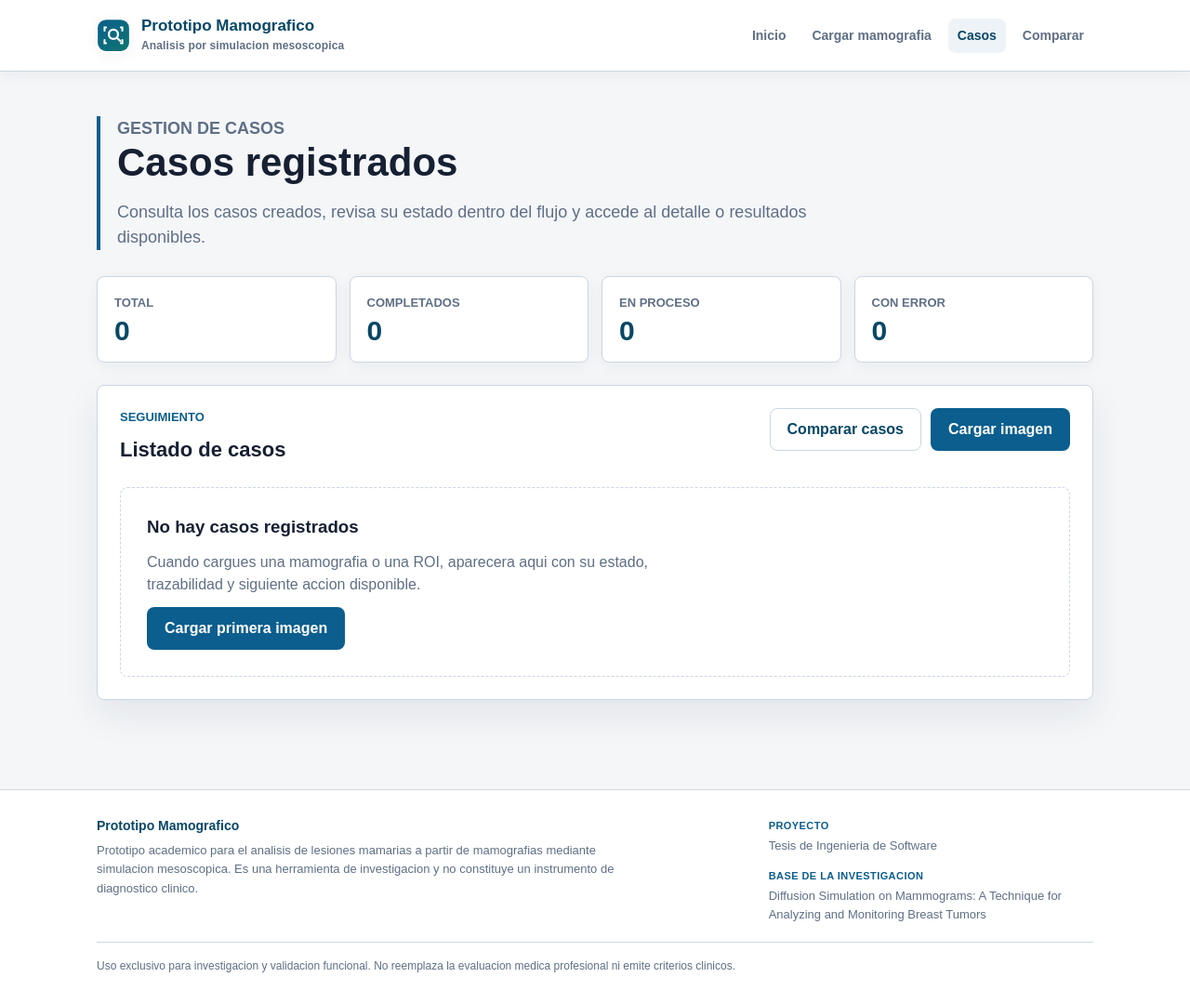
After one commit to MatiasVz/prototipo-mamografia, a Flask app: page /mamografias/casos in a window 1280 px wide. The commit adds this page. Shown: the whole page at 93% size. Run offline with Flask 3, Linux system fonts and the light colour scheme.

Commit message:
PRO-52 Crear listado de casos y navegacion de resultados

```diff
--- a/web/app/routes/upload.py
+++ b/web/app/routes/upload.py
@@ -108,6 +108,18 @@ def upload_mammogram():
         return redirect(url_for("upload.upload_mammogram"))
 
     return render_template("upload.html", accepted_formats=accepted_formats)
+
+
+@upload_bp.get("/casos")
+def case_list():
+    cases = Case.query.order_by(Case.id.desc()).all()
+    case_rows = tuple(_build_case_list_row(case) for case in cases)
+
+    return render_template(
+        "case_list.html",
+        case_rows=case_rows,
+        case_summary=_build_case_list_summary(cases),
+    )
 
 
 @upload_bp.get("/comparar")
@@ -579,6 +591,20 @@ def _format_file_type(file_type):
     return file_type or "No registrado"
 
 
+def _format_status_label(status):
+    status_labels = {
+        CaseStatus.REGISTERED: "Registrado",
+        CaseStatus.ROI_CONFIRMED: "ROI confirmada",
+        CaseStatus.PENDING: "En cola",
+        CaseStatus.PROCESSING: "Procesando",
+        CaseStatus.COMPLETED: "Completado",
+        CaseStatus.ERROR: "Error",
+        CaseStatus.NOTIFIED: "Notificado",
+    }
+
+    return status_labels.get(status, status or "No registrado")
+
+
 def _get_roi_state_label(case):
     if _is_roi_confirmed_state(case):
         return "Confirmada"
@@ -587,6 +613,105 @@ def _get_roi_state_label(case):
         return "Asociada (pendiente de confirmar)"
 
     return "Pendiente"
+
+
+def _build_case_list_row(case):
+    has_results = case.status == CaseStatus.COMPLETED and _has_simulation_results(case)
+
+    return {
+        "id": case.id,
+        "created_at": _format_datetime(case.created_at),
+        "original_filename": case.original_filename,
+        "input_mode": _format_input_mode(case.input_mode),
+        "file_type": _format_file_type(case.file_type),
+        "file_size": _format_file_size(case.file_size_bytes),
+        "status": case.status,
+        "status_label": _format_status_label(case.status),
+        "roi_state": _get_roi_state_label(case),
+        "pgm_state": _get_pgm_state_label(case),
+        "results_state": _get_simulation_result_state_label(case),
+        "has_results": has_results,
+        "primary_action": _get_case_list_primary_action(case, has_results),
+        "detail_url": url_for("upload.case_detail", case_id=case.id),
+        "results_url": url_for("upload.case_detail", case_id=case.id)
+        + "#simulation-results",
+        "crop_url": url_for("upload.crop_case_roi", case_id=case.id),
+        "error_message": case.error_message,
+    }
+
+
+def _build_case_list_summary(cases):
+    return {
+        "total": len(cases),
+        "completed": sum(1 for case in cases if case.status == CaseStatus.COMPLETED),
+        "processing": sum(
+            1
+            for case in cases
+            if case.status in {CaseStatus.PENDING, CaseStatus.PROCESSING}
+        ),
+        "errors": sum(1 for case in cases if case.status == CaseStatus.ERROR),
+    }
+
+
+def _get_case_list_primary_action(case, has_results):
+    if has_results:
+        return {
+            "label": "Ver resultados",
+            "url": url_for("upload.case_detail", case_id=case.id) + "#simulation-results",
+        }
+
+    if case.status == CaseStatus.COMPLETED:
+        return {
+            "label": "Revisar resultados",
+            "url": url_for("upload.case_detail", case_id=case.id) + "#simulation-results",
+        }
+
+    if case.status == CaseStatus.PROCESSING:
+        return {
+            "label": "Seguir proceso",
+            "url": url_for("upload.case_detail", case_id=case.id),
+        }
+
+    if case.status == CaseStatus.PENDING:
+        return {
+            "label": "Ver cola",
+            "url": url_for("upload.case_detail", case_id=case.id),
+        }
+
+    if case.status == CaseStatus.ERROR:
+        return {
+            "label": "Revisar error",
+            "url": url_for("upload.case_detail", case_id=case.id),
+        }
+
+    if case.input_mode == InputMode.MAMMOGRAM and not case.roi_file_path:
+        return {
+            "label": "Recortar ROI",
+            "url": url_for("upload.crop_case_roi", case_id=case.id),
+        }
+
+    if case.roi_file_path and not _is_roi_confirmed_state(case):
+        return {
+            "label": "Confirmar ROI",
+            "url": url_for("upload.case_detail", case_id=case.id),
+        }
+
+    if case.status == CaseStatus.ROI_CONFIRMED and not case.simulation_input_file_path:
+        return {
+            "label": "Preparar PGM",
+            "url": url_for("upload.case_detail", case_id=case.id),
+        }
+
+    if case.simulation_input_file_path:
+        return {
+            "label": "Encolar simulacion",
+            "url": url_for("upload.case_detail", case_id=case.id),
+        }
+
+    return {
+        "label": "Ver detalle",
+        "url": url_for("upload.case_detail", case_id=case.id),
+    }
 
 
 def _get_pgm_state_label(case):
--- a/web/app/static/css/main.css
+++ b/web/app/static/css/main.css
@@ -123,6 +123,7 @@ select:focus-visible {
 
 .app-nav {
   display: flex;
+  flex-wrap: wrap;
   gap: 8px;
 }
 
@@ -722,6 +723,149 @@ select:focus-visible {
   background: #fff3df;
   border-color: #f4cf98;
   color: var(--color-warning);
+}
+
+.cases-heading {
+  max-width: 860px;
+}
+
+.cases-overview {
+  display: grid;
+  gap: 14px;
+  grid-template-columns: repeat(4, minmax(0, 1fr));
+  margin-top: 28px;
+}
+
+.cases-summary-card {
+  background: var(--color-surface);
+  border: 1px solid var(--color-border);
+  border-radius: 8px;
+  box-shadow: var(--shadow-subtle);
+  display: grid;
+  gap: 6px;
+  padding: 18px;
+}
+
+.cases-summary-card span {
+  color: var(--color-muted);
+  font-size: 13px;
+  font-weight: 700;
+  text-transform: uppercase;
+}
+
+.cases-summary-card strong {
+  color: var(--color-primary-dark);
+  font-size: 30px;
+  line-height: 1;
+}
+
+.cases-panel {
+  background: var(--color-surface);
+  border: 1px solid var(--color-border);
+  border-radius: 8px;
+  box-shadow: var(--shadow-soft);
+  margin-top: 24px;
+  padding: 24px;
+}
+
+.cases-actions {
+  display: flex;
+  flex-wrap: wrap;
+  gap: 10px;
+  justify-content: flex-end;
+}
+
+.cases-table-wrap {
+  border: 1px solid var(--color-border);
+  border-radius: 8px;
+  overflow-x: auto;
+}
+
+.cases-table {
+  border-collapse: collapse;
+  font-size: 14px;
+  min-width: 980px;
+  width: 100%;
+}
+
+.cases-table th,
+.cases-table td {
+  border-bottom: 1px solid var(--color-border);
+  padding: 14px 12px;
+  text-align: left;
+  vertical-align: top;
+}
+
+.cases-table tr:last-child th,
+.cases-table tr:last-child td {
+  border-bottom: 0;
+}
+
+.cases-table thead th {
+  color: var(--color-primary-dark);
+  font-size: 12px;
+  text-transform: uppercase;
+}
+
+.cases-table tbody th a {
+  color: var(--color-primary-dark);
+  font-weight: 800;
+}
+
+.cases-table tbody th a:hover,
+.cases-table tbody th a:focus {
+  color: var(--color-primary);
+  text-decoration: underline;
+}
+
+.cases-table tbody th span,
+.cases-table td span {
+  color: var(--color-muted);
+  display: block;
+  font-size: 12px;
+  font-weight: 600;
+  margin-top: 4px;
+}
+
+.cases-table td strong {
+  display: block;
+  max-width: 210px;
+  overflow-wrap: anywhere;
+}
+
+.cases-error-note {
+  color: var(--color-danger);
+  max-width: 240px;
+}
+
+.cases-row-actions {
+  display: grid;
+  gap: 8px;
+  min-width: 150px;
+}
+
+.cases-row-actions .button {
+  min-height: 38px;
+  padding: 8px 12px;
+}
+
+.cases-empty {
+  border: 1px dashed var(--color-border);
+  border-radius: 8px;
+  display: grid;
+  gap: 12px;
+  justify-items: start;
+  padding: 28px;
+}
+
+.cases-empty h3,
+.cases-empty p {
+  margin: 0;
+}
+
+.cases-empty p {
+  color: var(--color-muted);
+  max-width: 620px;
 }
 
 .case-detail-layout {
@@ -1626,6 +1770,10 @@ body.modal-open {
     grid-template-columns: 1fr;
   }
 
+  .cases-overview {
+    grid-template-columns: repeat(2, minmax(0, 1fr));
+  }
+
   .comparison-form,
   .comparison-map-pair__grid {
     grid-template-columns: 1fr;
@@ -1644,7 +1792,7 @@ body.modal-open {
   }
 
   .app-nav a {
-    flex: 1;
+    flex: 1 1 calc(50% - 8px);
     text-align: center;
   }
 
@@ -1686,6 +1834,18 @@ body.modal-open {
     grid-template-columns: 1fr;
   }
 
+  .cases-overview {
+    grid-template-columns: 1fr;
+  }
+
+  .cases-panel {
+    padding: 18px;
+  }
+
+  .cases-actions {
+    width: 100%;
+  }
+
   .case-detail-layout {
     grid-template-columns: 1fr;
   }
--- a/web/app/templates/base.html
+++ b/web/app/templates/base.html
@@ -46,8 +46,12 @@
           >Inicio</a>
           <a
             href="{{ url_for('upload.upload_mammogram') }}"
-            {% if request.endpoint in ('upload.upload_mammogram', 'upload.case_detail', 'upload.crop_case_roi') %}aria-current="page"{% endif %}
+            {% if request.endpoint == 'upload.upload_mammogram' %}aria-current="page"{% endif %}
           >Cargar mamografia</a>
+          <a
+            href="{{ url_for('upload.case_list') }}"
+            {% if request.endpoint in ('upload.case_list', 'upload.case_detail', 'upload.crop_case_roi') %}aria-current="page"{% endif %}
+          >Casos</a>
           <a
             href="{{ url_for('upload.compare_cases') }}"
             {% if request.endpoint == 'upload.compare_cases' %}aria-current="page"{% endif %}
--- a/web/app/templates/case_detail.html
+++ b/web/app/templates/case_detail.html
@@ -83,7 +83,11 @@
         </dl>
       </div>
 
-      <section class="simulation-results" aria-labelledby="simulation-results-title">
+      <section
+        class="simulation-results"
+        id="simulation-results"
+        aria-labelledby="simulation-results-title"
+      >
         <div class="simulation-results__header">
           <div>
             <p class="eyebrow">Resultados MPC</p>
--- /dev/null
+++ b/web/app/templates/case_list.html
@@ -0,0 +1,116 @@
+{% extends "base.html" %}
+
+{% block title %}Casos registrados | {{ config.APP_NAME }}{% endblock %}
+
+{% block content %}
+  <section class="page-heading cases-heading" aria-labelledby="cases-title">
+    <p class="eyebrow">Gestion de casos</p>
+    <h1 id="cases-title">Casos registrados</h1>
+    <p>
+      Consulta los casos creados, revisa su estado dentro del flujo y accede al
+      detalle o resultados disponibles.
+    </p>
+  </section>
+
+  <section class="cases-overview" aria-label="Resumen de casos">
+    <article class="cases-summary-card">
+      <span>Total</span>
+      <strong>{{ case_summary.total }}</strong>
+    </article>
+    <article class="cases-summary-card">
+      <span>Completados</span>
+      <strong>{{ case_summary.completed }}</strong>
+    </article>
+    <article class="cases-summary-card">
+      <span>En proceso</span>
+      <strong>{{ case_summary.processing }}</strong>
+    </article>
+    <article class="cases-summary-card">
+      <span>Con error</span>
+      <strong>{{ case_summary.errors }}</strong>
+    </article>
+  </section>
+
+  <section class="cases-panel" aria-labelledby="cases-panel-title">
+    <div class="panel-header">
+      <div>
+        <p class="eyebrow">Seguimiento</p>
+        <h2 id="cases-panel-title">Listado de casos</h2>
+      </div>
+      <div class="cases-actions">
+        <a class="button button--secondary" href="{{ url_for('upload.compare_cases') }}">
+          Comparar casos
+        </a>
+        <a class="button button--primary" href="{{ url_for('upload.upload_mammogram') }}">
+          Cargar imagen
+        </a>
+      </div>
+    </div>
+
+    {% if case_rows %}
+      <div class="cases-table-wrap">
+        <table class="cases-table">
+          <thead>
+            <tr>
+              <th>Caso</th>
+              <th>Archivo</th>
+              <th>Modalidad</th>
+              <th>Estado</th>
+              <th>ROI</th>
+              <th>PGM</th>
+              <th>Resultados</th>
+              <th>Acciones</th>
+            </tr>
+          </thead>
+          <tbody>
+            {% for row in case_rows %}
+              <tr>
+                <th scope="row">
+                  <a href="{{ row.detail_url }}">#{{ row.id }}</a>
+                  <span>{{ row.created_at }}</span>
+                </th>
+                <td>
+                  <strong>{{ row.original_filename }}</strong>
+                  <span>{{ row.file_type }} - {{ row.file_size }}</span>
+                </td>
+                <td>{{ row.input_mode }}</td>
+                <td>
+                  <span class="status-badge status-badge--{{ row.status }}">
+                    {{ row.status_label }}
+                  </span>
+                  {% if row.error_message %}
+                    <span class="cases-error-note">{{ row.error_message }}</span>
+                  {% endif %}
+                </td>
+                <td>{{ row.roi_state }}</td>
+                <td>{{ row.pgm_state }}</td>
+                <td>{{ row.results_state }}</td>
+                <td>
+                  <div class="cases-row-actions">
+                    <a class="button button--primary" href="{{ row.primary_action.url }}">
+                      {{ row.primary_action.label }}
+                    </a>
+                    <a class="button button--secondary" href="{{ row.detail_url }}">
+                      Detalle
+                    </a>
+                  </div>
+                </td>
+              </tr>
+            {% endfor %}
+          </tbody>
+        </table>
+      </div>
+    {% else %}
+      <div class="cases-empty">
+        <h3>No hay casos registrados</h3>
+        <p>
+          Cuando cargues una mamografia o una ROI, aparecera aqui con su estado,
+          trazabilidad y siguiente accion disponible.
+        </p>
+        <a class="button button--primary" href="{{ url_for('upload.upload_mammogram') }}">
+          Cargar primera imagen
+        </a>
+      </div>
+    {% endif %}
+  </section>
+{% endblock %}
--- a/web/app/templates/index.html
+++ b/web/app/templates/index.html
@@ -15,6 +15,9 @@
       <div class="page-actions">
         <a class="button button--primary" href="{{ url_for('upload.upload_mammogram') }}">
           Cargar imagen o ROI
+        </a>
+        <a class="button button--secondary" href="{{ url_for('upload.case_list') }}">
+          Ver casos registrados
         </a>
       </div>
       <ul class="hero__tags" aria-label="Caracteristicas del prototipo">
```
